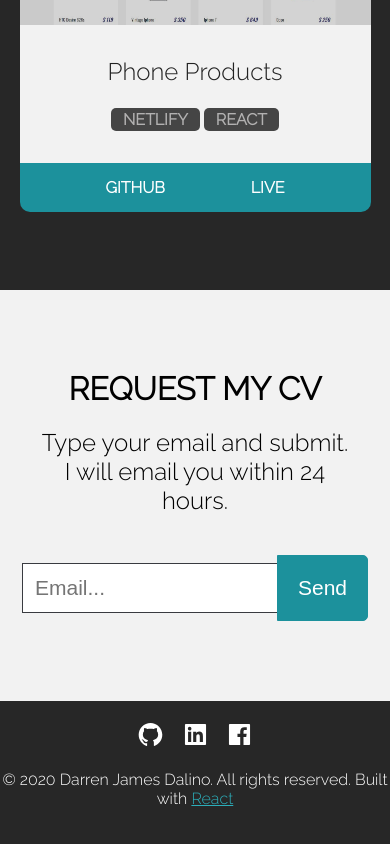
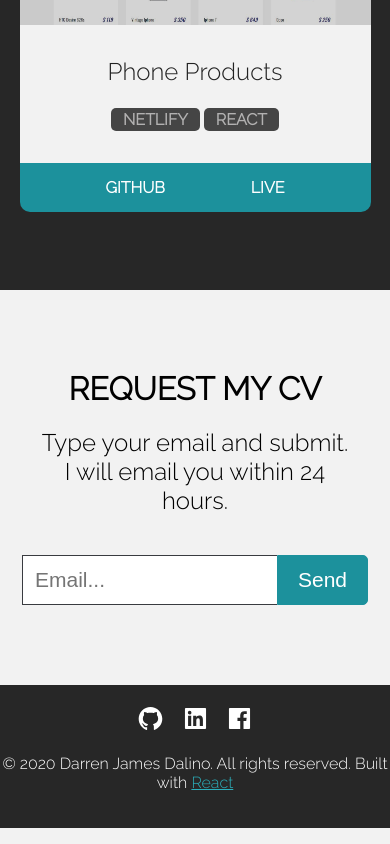
Before and after one commit to djdalino/dj-portfolio, a React (Create React App) app in the folder frontend/: page / in a window 390 px wide. Shown: the part 3077-3921 px from the top of the page. Built offline with nearby package versions, Linux system fonts and the light colour scheme.

Commit message:
hanny ko my loves

```diff
--- a/frontend/src/components/Pages/contact.css
+++ b/frontend/src/components/Pages/contact.css
@@ -40,6 +40,6 @@
     max-width: 100%;
   }
   .send-email {
-    padding: 20px 20px;
+    padding: 12px 20px;
   }
 }
```
